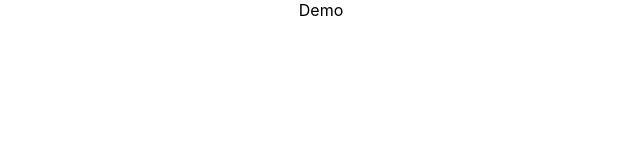
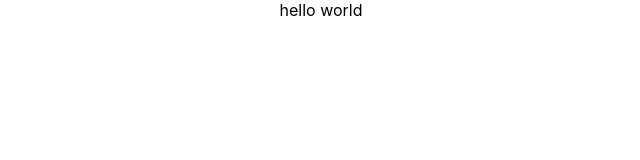
Before and after one commit to hlhNicola/CICD, a React (Create React App) app: page / in a window 1280 px wide. Shown: the top 160 px of the page, without its empty margins (319-959 px from the left). Built offline with nearby package versions, Linux system fonts and the light colour scheme.

Commit message:
Hello World!

```diff
--- a/src/App.js
+++ b/src/App.js
@@ -3,7 +3,7 @@ import './App.css';
 function App() {
   return (
     <div className="App">
-      Demo
+      hello world
     </div>
   );
 }
```
